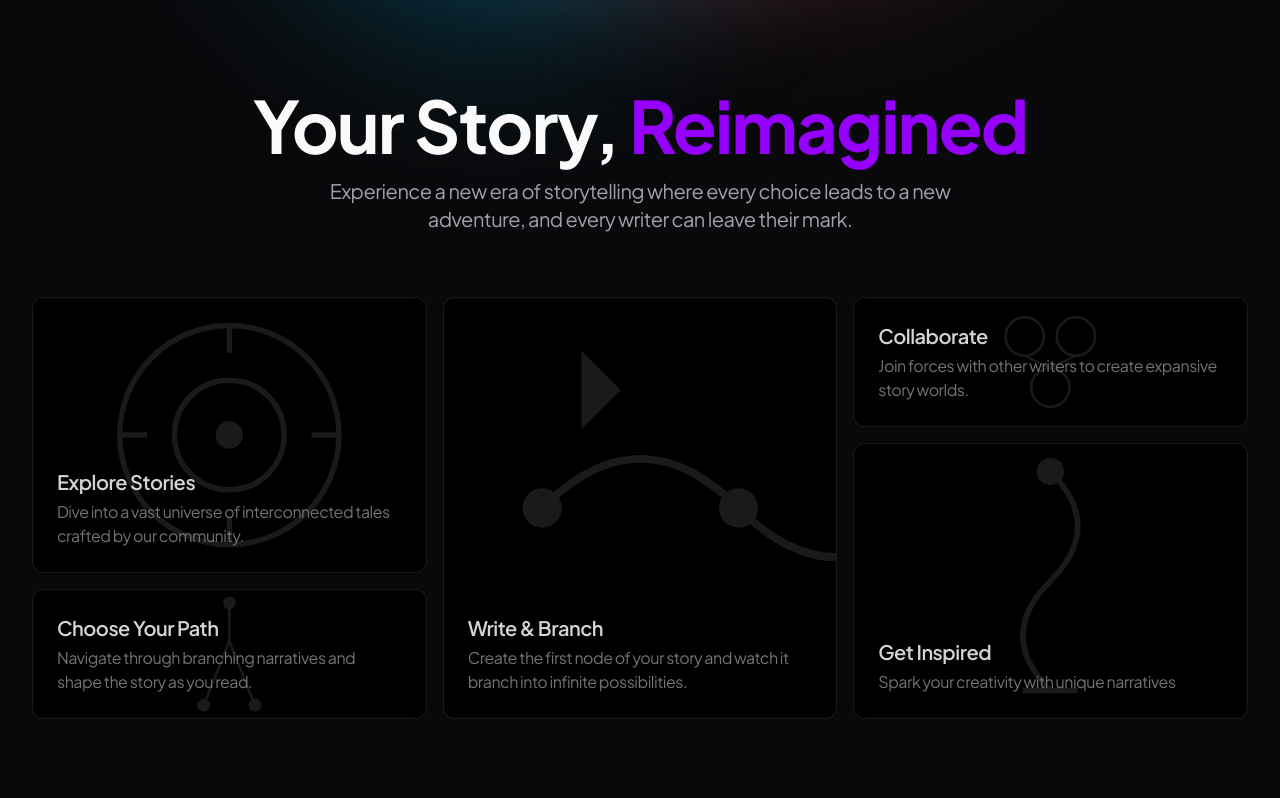
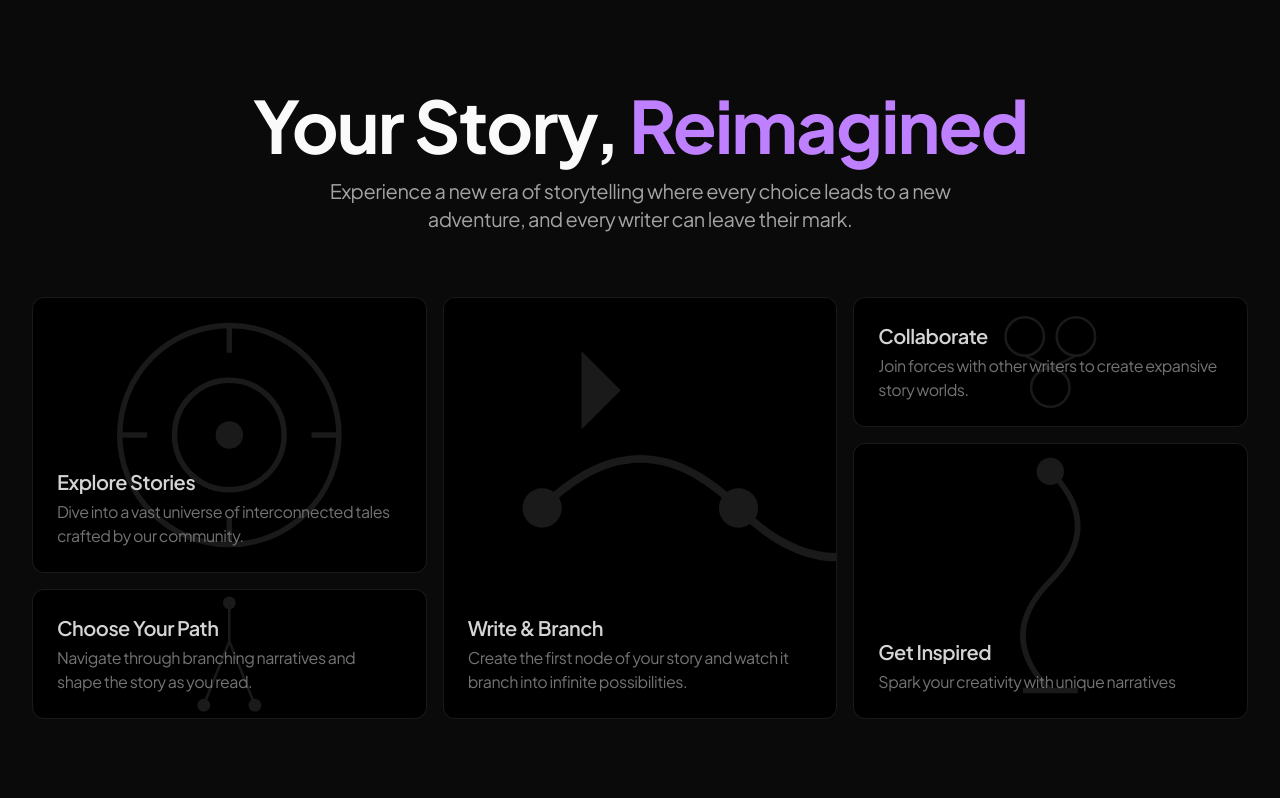
Before and after one commit to praneethravuri/storylines, a Next.js app: page / in a window 1280 px wide. Shown: the part 791-1589 px from the top of the page. Built offline with nearby package versions, Linux system fonts and the light colour scheme.

Commit message:
refactor: colors

```diff
--- a/styles/_colors.css
+++ b/styles/_colors.css
@@ -1,53 +1,34 @@
-@layer base {
-    :root {
-        /* Light Theme Primary Colors */
-        --color-primary-100: #d1c9fe;
-        --color-primary-200: #b3a7fd;
-        --color-primary-300: #9585fc;
-        --color-primary-400: #7663fa;
-        --color-primary-500: #5841f9;
-        --color-primary-600: #3a1ff7;
+:root {
+    --neutral-50: 0 0% 98%;
+    --neutral-100: 0 0% 96%;
+    --neutral-200: 0 0% 90%;
+    --neutral-300: 0 0% 83%;
+    --neutral-400: 0 0% 64%;
+    --neutral-500: 0 0% 45%;
+    --neutral-600: 0 0% 32%;
+    --neutral-700: 0 0% 25%;
+    --neutral-800: 0 0% 15%;
+    --neutral-900: 0 0% 9%;
+    --neutral-950: 0 0% 4%;
 
-        /* Light Theme Surface Colors */
-        --color-surface-100: #ffffff;
-        --color-surface-200: #f5f5f5;
-        --color-surface-300: #e0e0e0;
-        --color-surface-400: #cccccc;
-        --color-surface-500: #b8b8b8;
-        --color-surface-600: #a3a3a3;
+    --purple-50: 270 100% 98%;
+    --purple-100: 268 100% 95%;
+    --purple-200: 268 100% 91%;
+    --purple-300: 269 100% 85%;
+    --purple-400: 270 100% 75%;
+    --purple-500: 271 100% 65%;
+    --purple-600: 271 100% 55%;
+    --purple-700: 272 100% 45%;
+    --purple-800: 273 100% 36%;
+    --purple-900: 274 100% 30%;
+    --purple-950: 275 100% 20%;
 
-        /* Light Theme Mixed Surface Colors */
-        --color-surface-mixed-100: #f7f6fa;
-        --color-surface-mixed-200: #e9e7f0;
-        --color-surface-mixed-300: #dbd8e6;
-        --color-surface-mixed-400: #cdc9dc;
-        --color-surface-mixed-500: #bfbad2;
-        --color-surface-mixed-600: #b1abc8;
-    }
+    --emerald-500: 160 84% 39%;
+    --emerald-400: 158 64% 52%;
 
-    .dark {
-        /* Dark Theme Primary Colors */
-        --color-primary-100: #382bf0;
-        --color-primary-200: #5e43f3;
-        --color-primary-300: #7a5af5;
-        --color-primary-400: #9171f8;
-        --color-primary-500: #a688fa;
-        --color-primary-600: #ba9ffb;
+    --amber-500: 38 92% 50%;
+    --amber-400: 43 96% 56%;
 
-        /* Dark Theme Surface Colors */
-        --color-surface-100: #121212;
-        --color-surface-200: #282828;
-        --color-surface-300: #3f3f3f;
-        --color-surface-400: #575757;
-        --color-surface-500: #717171;
-        --color-surface-600: #8b8b8b;
-
-        /* Dark Theme Mixed Surface Colors */
-        --color-surface-mixed-100: #1a1625;
-        --color-surface-mixed-200: #2f2b3a;
-        --color-surface-mixed-300: #46424f;
-        --color-surface-mixed-400: #5e5a66;
-        --color-surface-mixed-500: #76737e;
-        --color-surface-mixed-600: #908d96;
-    }
-}
+    --red-500: 0 84% 60%;
+    --red-400: 0 91% 71%;
+  }
--- a/styles/_theme.css
+++ b/styles/_theme.css
@@ -1,34 +1,34 @@
 /* Theme */
 @layer base {
     :root {
-        --background: var(--zinc-50);
-        --foreground: var(--zinc-950);
-        --border: var(--zinc-200);
+      --background: var(--neutral-50);
+      --foreground: var(--neutral-950);
+      --border: var(--neutral-200);
 
       /* Primary */
-        --primary: var(--zinc-900);
-        --primary-accent: var(--zinc-800);
-        --primary-foreground: var(--zinc-50);
+      --primary: var(--neutral-900);
+      --primary-accent: var(--neutral-800);
+      --primary-foreground: var(--neutral-50);
 
       /* Secondary */
-        --secondary: var(--zinc-200);
-        --secondary-accent: var(--zinc-100);
-        --secondary-foreground: var(--zinc-950);
+      --secondary: var(--neutral-200);
+      --secondary-accent: var(--neutral-100);
+      --secondary-foreground: var(--neutral-950);
 
       /* Error */
-        --error: var(--rose-500);
-        --error-accent: var(--rose-400);
-        --error-foreground: var(--rose-50);
+      --error: var(--amber-500);
+      --error-accent: var(--amber-400);
+      --error-foreground: var(--amber-50);
 
       /* Warning */
       --warning: var(--amber-500);
       --warning-accent: var(--amber-400);
       --warning-foreground: var(--amber-50);
 
-        /* Info */
-        --info: var(--sky-500);
-        --info-accent: var(--sky-400);
-        --info-foreground: var(--sky-50);
+      /* Accent (Purple) */
+      --accent: var(--purple-500);
+      --accent-accent: var(--purple-400);
+      --accent-foreground: var(--purple-50);
 
       /* Success */
       --success: var(--emerald-500);
@@ -37,34 +37,34 @@
     }
 
     .dark {
-        --background: var(--zinc-500);
-        --foreground: var(--zinc-50);
-        --border: var(--zinc-800);
+      --background: var(--neutral-950);
+      --foreground: var(--neutral-50);
+      --border: var(--neutral-800);
 
       /* Primary */
-        --primary: var(--zinc-100);
-        --primary-accent: var(--zinc-200);
-        --primary-foreground: var(--zinc-950);
+      --primary: var(--neutral-100);
+      --primary-accent: var(--neutral-200);
+      --primary-foreground: var(--neutral-950);
 
       /* Secondary */
-        --secondary: var(--zinc-800);
-        --secondary-accent: var(--zinc-900);
-        --secondary-foreground: var(--zinc-50);
+      --secondary: var(--neutral-800);
+      --secondary-accent: var(--neutral-900);
+      --secondary-foreground: var(--neutral-50);
 
       /* Error */
-        --error: var(--rose-700);
-        --error-accent: var(--rose-800);
-        --error-foreground: var(--rose-50);
+      --error: var(--amber-700);
+      --error-accent: var(--amber-800);
+      --error-foreground: var(--amber-50);
 
       /* Warning */
       --warning: var(--amber-700);
       --warning-accent: var(--amber-800);
       --warning-foreground: var(--amber-50);
 
-        /* Info */
-        --info: var(--sky-700);
-        --info-accent: var(--sky-800);
-        --info-foreground: var(--sky-50);
+      /* Accent (Purple) */
+      --accent: var(--purple-700);
+      --accent-accent: var(--purple-800);
+      --accent-foreground: var(--purple-50);
 
       /* Success */
       --success: var(--emerald-700);
--- a/styles/global.css
+++ b/styles/global.css
@@ -1,4 +1,6 @@
 @import url('https://fonts.googleapis.com/css2?family=Plus+Jakarta+Sans:ital,wght@0,200..800;1,200..800&display=swap');
+
+@import url(./_colors.css);
 
 @tailwind base;
 @tailwind components;
@@ -6,65 +8,65 @@
 
 @layer base {
   :root {
-      --background: 0 0% 100%;
-      --foreground: 240 10% 3.9%;
-      --card: 0 0% 100%;
-      --card-foreground: 240 10% 3.9%;
-      --popover: 0 0% 100%;
-      --popover-foreground: 240 10% 3.9%;
-      --primary: 275 100% 50%; /* Purple shade */
-      --primary-foreground: 0 0% 100%;
-      --secondary: 240 4.8% 95.9%;
-      --secondary-foreground: 240 5.9% 10%;
-      --muted: 240 4.8% 95.9%;
-      --muted-foreground: 240 3.8% 46.1%;
-      --accent: 240 4.8% 95.9%;
-      --accent-foreground: 240 5.9% 10%;
-      --destructive: 0 84.2% 60.2%;
-      --destructive-foreground: 0 0% 98%;
-      --border: 240 5.9% 90%;
-      --input: 240 5.9% 90%;
-      --ring: 275 100% 50%; /* Purple shade */
+    --background: var(--neutral-50);
+    --foreground: var(--neutral-950);
+
+    --card: var(--neutral-50);
+    --card-foreground: var(--neutral-950);
+
+    --popover: var(--neutral-50);
+    --popover-foreground: var(--neutral-950);
+
+    --primary: var(--purple-600);
+    --primary-foreground: var(--neutral-50);
+
+    --secondary: var(--neutral-100);
+    --secondary-foreground: var(--neutral-950);
+
+    --muted: var(--neutral-100);
+    --muted-foreground: var(--neutral-500);
+
+    --accent: var(--purple-100);
+    --accent-foreground: var(--purple-900);
+
+    --destructive: var(--red-500);
+    --destructive-foreground: var(--neutral-50);
+
+    --border: var(--neutral-200);
+    --input: var(--neutral-200);
+    --ring: var(--purple-600);
+
     --radius: 0.5rem;
-      --secondary-glow: conic-gradient(
-        from 10deg at 50% 50%,
-        #eb7494 0deg,
-        #ae77b2 55deg,
-        #97b5da 120deg,
-        #0099ca 160deg,
-        transparent 360deg
-      );
-
-      --third-glow: conic-gradient(
-        from 90deg at 50% 50%,
-        #ff8b7e 0deg,
-        #e24e6b 160deg,
-        #7ed2da 120deg,
-        #8bdce0 55deg,
-        transparent 360deg
-      );
   }
 
   .dark {
-      --background: 240 10% 3.9%;
-      --foreground: 0 0% 98%;
-      --card: 240 10% 3.9%;
-      --card-foreground: 0 0% 98%;
-      --popover: 240 10% 3.9%;
-      --popover-foreground: 0 0% 98%;
-      --primary: 275 100% 50%; /* Purple shade */
-      --primary-foreground: 0 0% 100%;
-      --secondary: 240 3.7% 15.9%;
-      --secondary-foreground: 0 0% 98%;
-      --muted: 240 3.7% 15.9%;
-      --muted-foreground: 240 5% 64.9%;
-      --accent: 240 3.7% 15.9%;
-      --accent-foreground: 0 0% 98%;
-      --destructive: 0 62.8% 30.6%;
-      --destructive-foreground: 0 0% 98%;
-      --border: 240 3.7% 15.9%;
-      --input: 240 3.7% 15.9%;
-      --ring: 275 100% 50%; /* Purple shade */
+    --background: var(--neutral-950);
+    --foreground: var(--neutral-50);
+
+    --card: var(--neutral-950);
+    --card-foreground: var(--neutral-50);
+
+    --popover: var(--neutral-950);
+    --popover-foreground: var(--neutral-50);
+
+    --primary: var(--purple-400);
+    --primary-foreground: var(--neutral-950);
+
+    --secondary: var(--neutral-800);
+    --secondary-foreground: var(--neutral-50);
+
+    --muted: var(--neutral-800);
+    --muted-foreground: var(--neutral-400);
+
+    --accent: var(--purple-900);
+    --accent-foreground: var(--purple-100);
+
+    --destructive: var(--red-900);
+    --destructive-foreground: var(--neutral-50);
+
+    --border: var(--neutral-800);
+    --input: var(--neutral-800);
+    --ring: var(--purple-400);
   }
 }
 
@@ -82,70 +84,54 @@
   @apply border-border;
 }
 
-
 @layer components {
   .btn {
     @apply px-4 py-2 rounded-full font-semibold transition-colors duration-200;
   }
-
   .btn-primary {
     @apply bg-primary text-primary-foreground hover:bg-primary/90;
   }
-
   .btn-secondary {
     @apply bg-secondary text-secondary-foreground hover:bg-secondary/80;
   }
-
   .btn-outline {
     @apply border border-input bg-background hover:bg-accent hover:text-accent-foreground;
   }
-
   .nav-link {
     @apply text-muted-foreground hover:text-foreground transition-colors duration-200 text-lg;
   }
-
   .heading-primary {
     @apply text-4xl sm:text-5xl md:text-6xl font-bold text-foreground tracking-tight;
   }
-
   .heading-secondary {
     @apply text-2xl font-bold text-foreground mb-2;
   }
-
   .heading-landing {
-    @apply text-5xl sm:text-6xl md:text-7xl font-bold text-foreground tracking-tight
+    @apply text-5xl sm:text-6xl md:text-7xl font-bold text-foreground tracking-tight;
   }
-
   .paragraph-primary {
     @apply text-lg sm:text-xl text-muted-foreground tracking-tight;
   }
-
   .paragraph-secondary {
     @apply text-base font-medium text-muted-foreground;
   }
-
   .icon-primary {
     @apply text-foreground w-8 h-8;
   }
-
   .icon-secondary {
     @apply w-5 h-5;
   }
-
   .link-primary {
-    @apply text-2xl font-bold
+    @apply text-2xl font-bold text-primary hover:text-primary/80;
   }
-
   .node-card-dark {
     background-color: color-mix(in srgb, #9500FF, #121212 97%);
   }
-
   .node-card-light {
     background-color: color-mix(in srgb, #9500FF, #ffffff 90%);
   }
-
   .node-card {
-    @apply w-72 p-4 rounded-xl shadow-md relative overflow-visible border-border transition-all duration-300 hover:shadow-xl hover:scale-105
+    @apply w-72 p-4 rounded-xl shadow-md relative overflow-visible border-border transition-all duration-300 hover:shadow-xl hover:scale-105;
   }
 }
 
--- a/tailwind.config.ts
+++ b/tailwind.config.ts
@@ -92,7 +92,6 @@ const config = {
         orbit: "orbit calc(var(--duration)*1s) linear infinite",
         marquee: "marquee var(--duration) linear infinite",
         "marquee-vertical": "marquee-vertical var(--duration) linear infinite",
-
       },
     },
   },
```
Also changed, not shown: app/(landingpage)/Hero.tsx (+4 -4 lines). Lines whose indentation alone changed are shown as unchanged.
